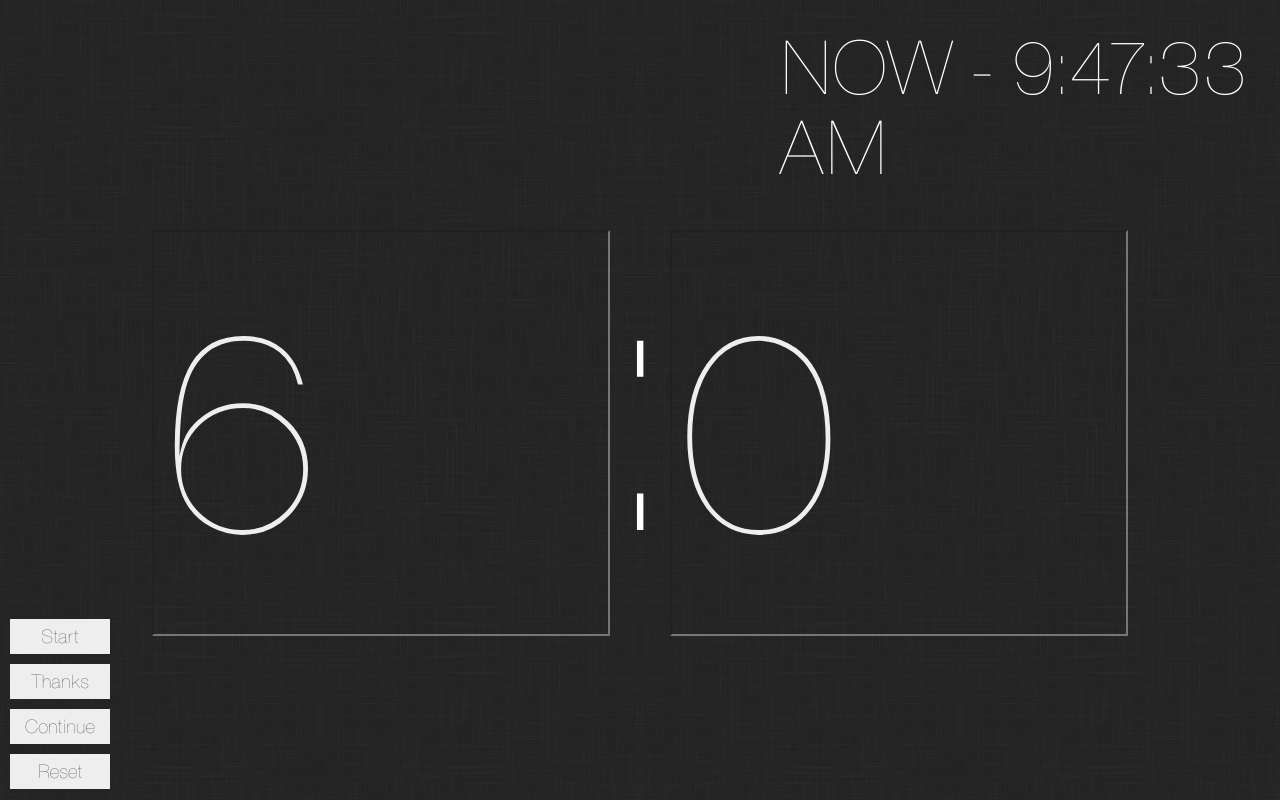
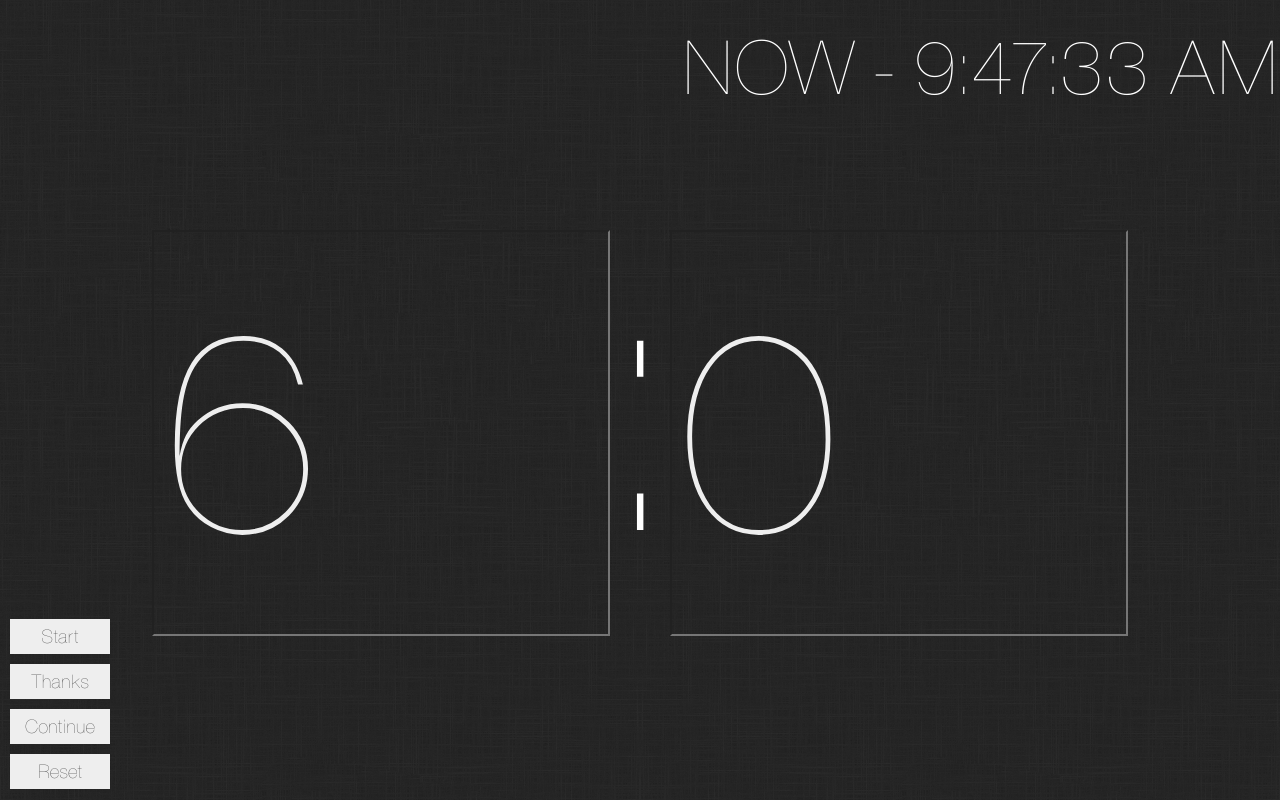
Before and after one commit to TEDxTaipei/Timer, a plain HTML site: page index.html in a window 1280 px wide. Drawn offline with Linux system fonts and the light colour scheme; files whose address does not match are found by name.

Commit message:
update style

```diff
--- a/sass/_layout.scss
+++ b/sass/_layout.scss
@@ -39,11 +39,12 @@ input,button {
 }
 
 #time-panel {
-   @include span-columns(4 omega);
+   @include span-columns(5 omega);
    @include pie-clearfix;
    @include margin-leader(1.2);
    font-size: 5em;
    line-height: 1;
+   text-align: right;
    span {}
 }
 
@@ -81,6 +82,9 @@ input,button {
    }
    &.left-10-second {
       @include animation(left-10-second 2s infinite);
+   }
+   &.message {
+      font-size: 300px;
    }
 }
 
```
Also changed, not shown: stylesheets/all.css.
